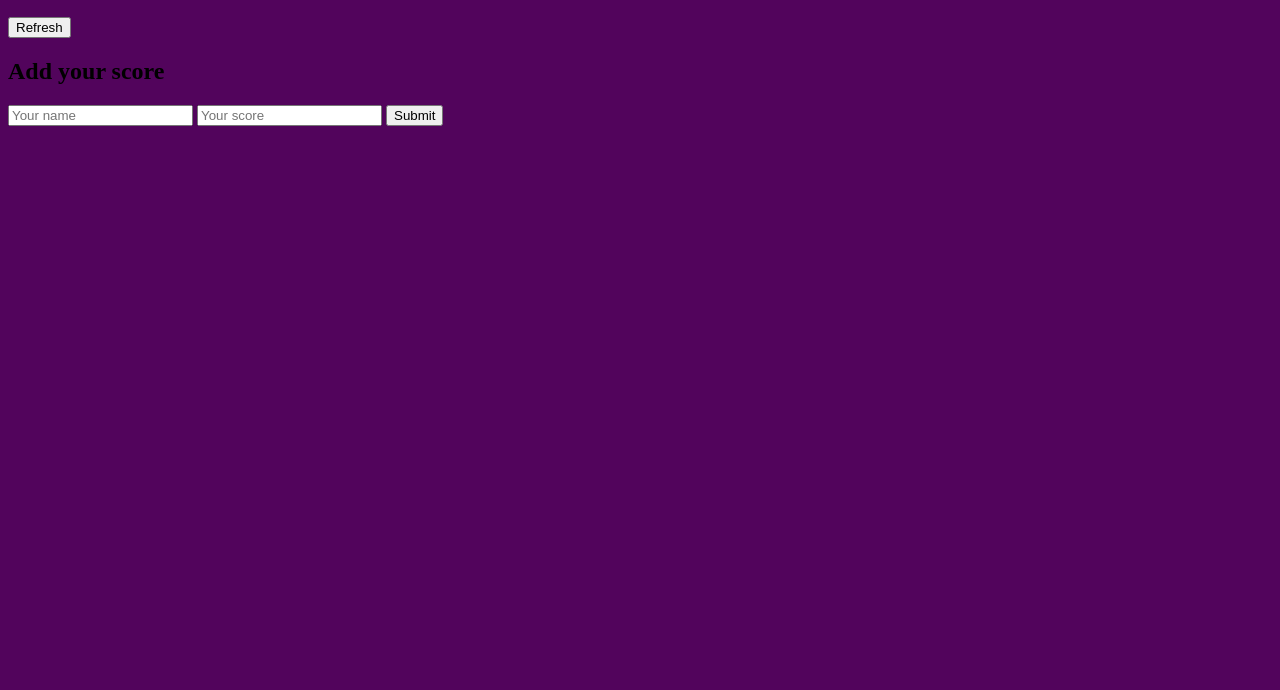
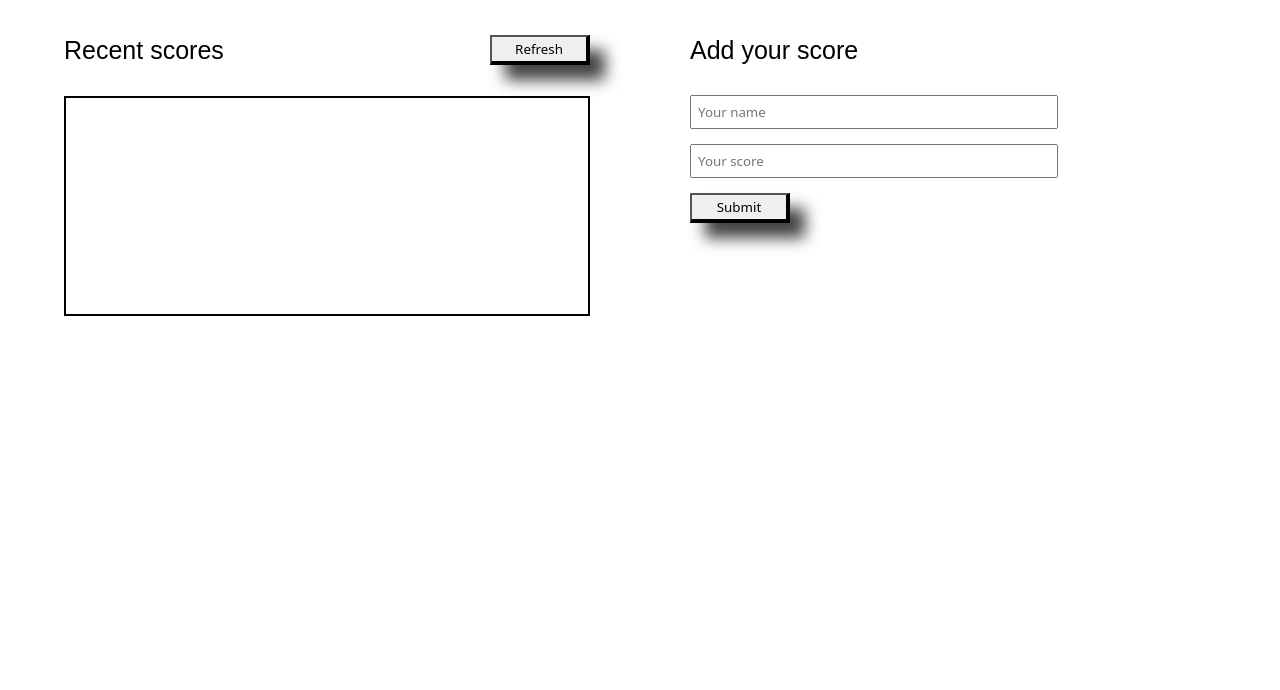
Before and after one commit to fherrerao/Leaderboard, a website built with webpack: page src/index.html in a window 1280 px wide. Shown: the part 110-800 px from the top of the page. Built offline with nearby package versions, Linux system fonts and the light colour scheme; a web font is replaced by a local one.

Commit message:
Add style to buttons and fix margins

```diff
--- a/src/style.css
+++ b/src/style.css
@@ -1,3 +1,121 @@
+html {
+  box-sizing: border-box;
+  font-size: 62.5%; /* 1rem = 10 px */
+}
+
+*,
+*::before,
+*::after {
+  box-sizing: inherit;
+}
+
 body {
-  background-color: rgb(82, 4, 92);
+  margin: 0;
 }
+
+h1 {
+  font-family: "COCOGOOSE", sans-serif;
+  font-size: 3rem;
+}
+
+h2 {
+  font-size: 3rem;
+}
+
+.container {
+  max-width: 90%;
+  width: 120rem;
+  margin: 0 auto;
+}
+
+.recent-scores {
+  display: flex;
+  justify-content: space-between;
+  align-items: center;
+}
+
+.recent-scores h2,
+.add-score {
+  font-family: "Mochiy Pop P One", sans-serif;
+  font-weight: 100;
+  font-size: 2.5rem;
+}
+
+.inputs {
+  width: 100%;
+  margin-bottom: 1.5rem;
+  padding: 0.6rem;
+  font-family: "system-ui", sans-serif;
+}
+
+.form {
+  display: flex;
+  flex-direction: column;
+  margin: 3rem 0;
+}
+
+.btn-submit {
+  width: 10rem;
+  height: 3rem;
+  border-bottom: 4px solid black;
+  border-right: 4px solid black;
+  font-family: "system-ui", sans-serif;
+  box-shadow: 1.5rem 1.5rem 1.5rem rgb(66, 66, 66);
+  transition: 0.3s;
+}
+
+.btn-submit:hover {
+  cursor: pointer;
+  transform: scale(1.2);
+  background-color: rgb(66, 66, 66);
+  color: #fff;
+}
+
+.scores {
+  list-style: none;
+  font-size: 1.4rem;
+  width: 100%;
+  padding: 1rem;
+  font-family: "system-ui", sans-serif;
+}
+
+.scores:nth-of-type(2n) {
+  background-color: rgba(185, 167, 167, 0.527);
+}
+
+.leaderboard {
+  border: 2px black solid;
+  display: flex;
+  flex-direction: column;
+  justify-content: center;
+  align-items: flex-start;
+  padding: 0;
+  overflow-y: auto;
+  height: 22rem;
+}
+
+@media (min-width: 768px) {
+  .section-container {
+    display: grid;
+    grid-template-columns: repeat(2, 1fr);
+    column-gap: 10rem;
+  }
+
+  .inputs {
+    width: 70%;
+    margin-bottom: 1.5rem;
+    padding: 0.6rem;
+    font-family: "system-ui", sans-serif;
+  }
+
+  .recent-scores {
+    display: flex;
+    justify-content: space-between;
+    align-items: center;
+  }
+
+  h1 {
+    font-family: "COCOGOOSE", sans-serif;
+    font-size: 5rem;
+  }
+}
```
